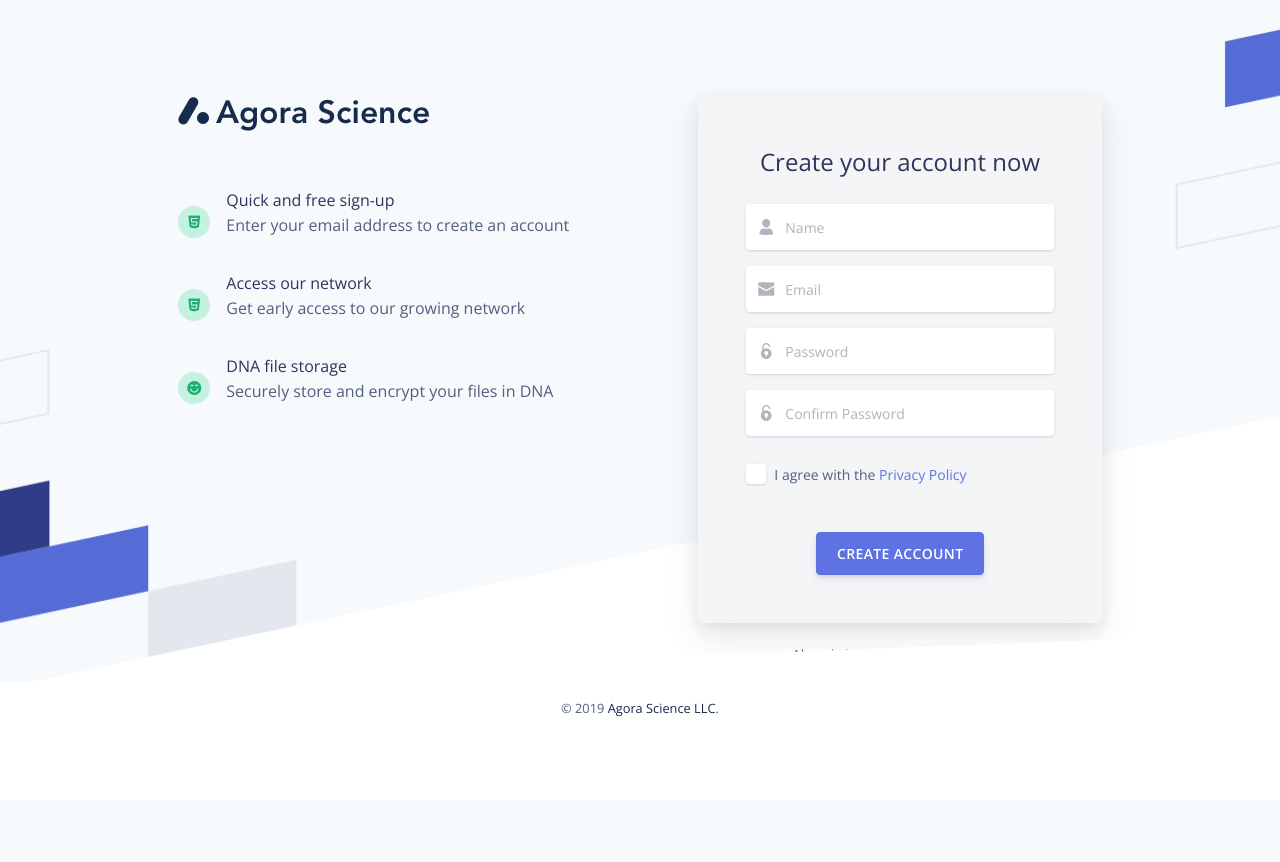
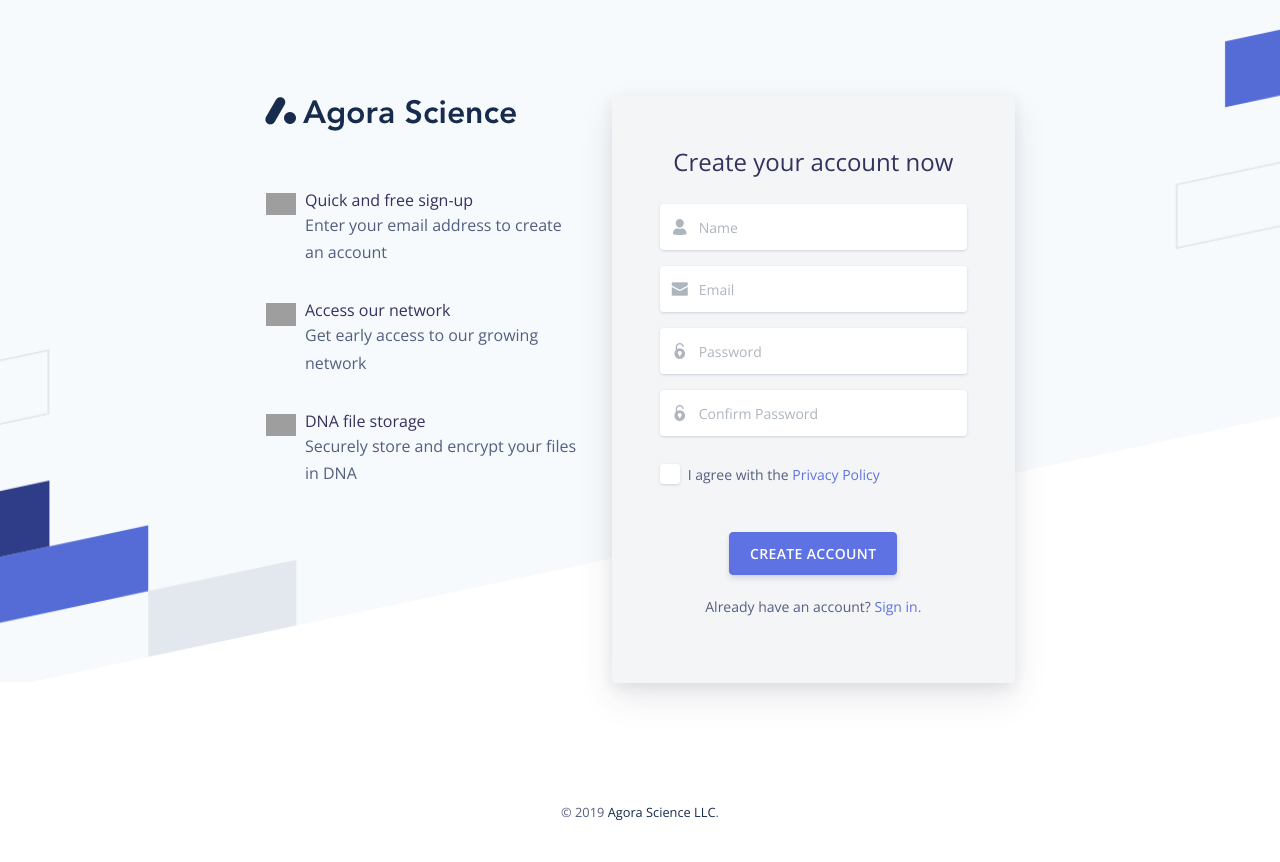
Before and after one commit to damodarraju/agorascience, a PHP site: page /register.html in a window 1280 px wide. Before the commit the page ends 716 px from the top, so only its background shows below. Run offline with PHP 8.4, Linux system fonts and the light colour scheme; grey boxes are pictures that could not be loaded.

Commit message:
Register & mission pages changes

```diff
--- a/assets/css/style.css
+++ b/assets/css/style.css
@@ -369,3 +369,6 @@
 .ann-row {
   margin-bottom: 50px;
 }
+.register-footer {
+  /* background-color: white !important; */
+}
--- a/register.html
+++ b/register.html
@@ -24,7 +24,7 @@
   <main>
     <div class="position-relative">
       <!-- shape Hero -->
-      <section class="section section-lg section-shaped pb-250" style="padding-bottom: 0px !important; background-image: url(./assets/img/backgrounds/white-bg.png) !important; background-repeat: no-repeat !important; background-size: cover !important;">
+      <section class="section section-lg section-shaped pb-250" style="margin-bottom: 120px; padding-bottom: 0px !important; background-image: url(./assets/img/backgrounds/white-bg.png) !important; background-repeat: no-repeat !important; background-size: cover !important;">
         <!-- <div class="shape shape-style-1 shape-default">
           <span></span>
           <span></span>
@@ -39,16 +39,16 @@
 
         <div class="container">
           <div class="row justify-content-center">
-            <div class="col-lg-6">
+            <div class="col-lg-4">
               <a class="navbar-brand mr-lg-5" href="./index.html">
                 <img src="./assets/img/brand/agora_blue.png">
               </a>
               <ul class="list-unstyled mt-5">
                 <li class="py-2">
-                  <div class="d-flex align-items-center">
+                  <div class="d-flex align-items-self-start">
                     <div>
-                      <div class="badge badge-circle badge-success mr-3">
-                        <i class="ni ni-html5"></i>
+                      <div class="badge badge-circle badge-success mr-2" style="background: none;">
+                        <img src="./assets/img/icons/verified.svg" style="width: 30px;" />
                       </div>
                     </div>
                     <div>
@@ -60,10 +60,10 @@
                   </div>
                 </li>
                   <li class="py-2">
-                    <div class="d-flex align-items-center">
+                    <div class="d-flex align-items-self-start">
                       <div>
-                        <div class="badge badge-circle badge-success mr-3">
-                          <i class="ni ni-html5"></i>
+                        <div class="badge badge-circle badge-success mr-2" style="background: none;">
+                          <img src="./assets/img/icons/verified.svg" style="width: 30px;" />
                         </div>
                       </div>
                       <div>
@@ -75,10 +75,10 @@
                     </div>
                   </li>
                   <li class="py-2">
-                    <div class="d-flex align-items-center">
+                    <div class="d-flex align-items-self-start">
                       <div>
-                        <div class="badge badge-circle badge-success mr-3">
-                          <i class="ni ni-satisfied"></i>
+                        <div class="badge badge-circle badge-success mr-2" style="background: none;">
+                          <img src="./assets/img/icons/verified.svg" style="width: 30px;" />
                         </div>
                       </div>
                       <div>
@@ -147,32 +147,39 @@
                       <button type="button" class="btn btn-primary mt-4">Create account</button>
                     </div>
                   </form>
+                  <p class="text-center sign-text">
+                    Already have an account?
+                  <a href="">Sign in.</a>
+                  </p>
                 </div>
               </div>
-              <p class="text-center sign-text">
-                Already have an account?
-              <a href="">Sign in.</a>
-              </p>
+
             </div>
           </div>
         </div>
         <!-- SVG separator -->
-        <div class="separator separator-bottom separator-skew">
+        <!-- <div class="separator separator-bottom separator-skew">
           <svg x="0" y="0" viewBox="0 0 2560 100" preserveAspectRatio="none" version="1.1" xmlns="http://www.w3.org/2000/svg">
             <polygon class="fill-white" points="2560 0 2560 100 0 100"></polygon>
           </svg>
-        </div>
+        </div> -->
+
       </section>
+
+    </div>
+
+    <section class="open-positions">
       <div class="container">
+
         <div class="row justify-content-center mt-3 mb-3">
           <small class="copyright">
             &copy; 2019
             <a href="https://www.creative-tim.com" target="_blank" class="main-color">Agora Science LLC</a>.
           </small>
         </div>
-      </div>
-      <!-- 1st Hero Variation -->
-    </div>
+
+        </div>
+    </section>
   </main>
 
     <!-- Core -->
```
Also changed, not shown: mission.html (+53 -8 lines).
